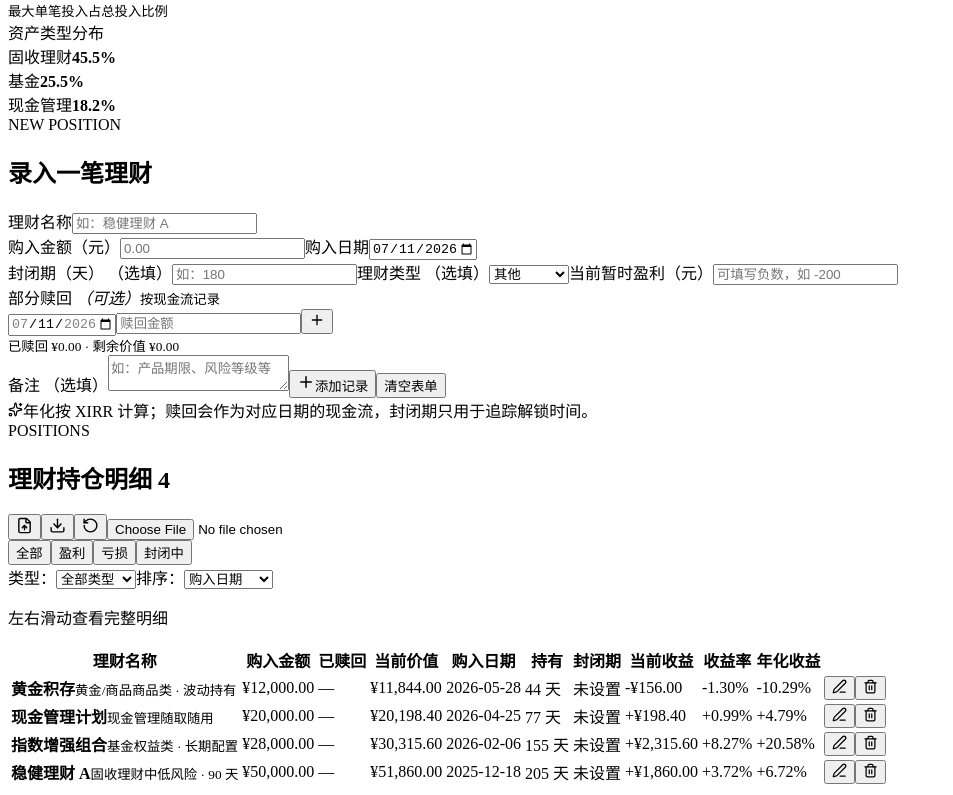
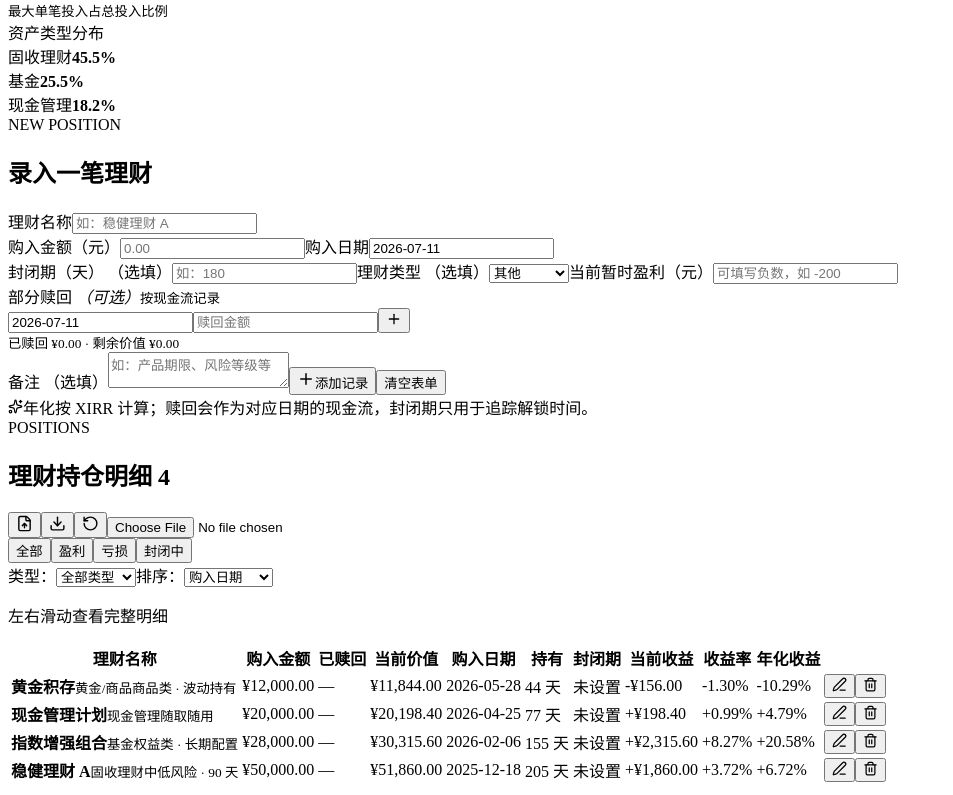
Before and after one commit to SuperMike96/investment_dashboard, a React (Vite) app: page / in a window 1280 px wide. Shown: the part 1144-1939 px from the top of the page, without its empty margins (0-953 px from the left). Built offline with nearby package versions, Linux system fonts and the light colour scheme; the HTML template or start-up script is replaced by a standard one.

Commit message:
fix: make date fields reliable

```diff
--- a/src/App.tsx
+++ b/src/App.tsx
@@ -493,13 +493,13 @@ function App() {
               <label>理财名称<input value={form.name} maxLength={40} placeholder="如：稳健理财 A" onChange={(event) => setForm((previous) => ({ ...previous, name: event.target.value }))} /></label>
               <div className="form-row">
                 <label>购入金额（元）<input value={form.amount || ''} type="number" min="0.01" step="0.01" placeholder="0.00" onChange={(event) => setForm((previous) => ({ ...previous, amount: Number(event.target.value) }))} /></label>
-                <label>购入日期<input value={form.date} type="date" max={todayISO()} onBlur={(event) => setForm((previous) => ({ ...previous, date: event.currentTarget.value }))} /></label>
+                <label>购入日期<input value={form.date} type="text" inputMode="numeric" placeholder="YYYY-MM-DD" maxLength={10} onChange={(event) => setForm((previous) => ({ ...previous, date: event.target.value }))} /></label>
               </div>
               <label>封闭期（天） <span>（选填）</span><input value={form.lockupDays || ''} type="number" min="1" step="1" placeholder="如：180" onChange={(event) => setForm((previous) => ({ ...previous, lockupDays: event.target.value ? Number(event.target.value) : undefined }))} /></label>
               {form.lockupDays && formLockup.unlockDate && <div className="field-hint"><CalendarDays size={13} /> 预计 {formLockup.state === 'unlocked' ? '已解锁' : `解锁于 ${formLockup.unlockDate} · 剩余 ${formLockup.daysRemaining} 天`}</div>}
               <label>理财类型 <span>（选填）</span><select value={form.category || '其他'} onChange={(event) => setForm((previous) => ({ ...previous, category: event.target.value }))}>{CATEGORIES.map((category) => <option key={category} value={category}>{category}</option>)}</select></label>
               <label>当前暂时盈利（元）<input value={form.profit || ''} type="number" step="0.01" placeholder="可填写负数，如 -200" onChange={(event) => setForm((previous) => ({ ...previous, profit: Number(event.target.value) }))} /></label>
-              <div className="redemptions-box"><div className="redemptions-heading"><span>部分赎回 <em>（可选）</em></span><small>按现金流记录</small></div>{(form.redemptions ?? []).map((redemption) => <div className="redemption-row" key={redemption.id}><span>{redemption.date}</span><strong>{formatCurrency(redemption.amount)}</strong><button type="button" aria-label={`删除 ${redemption.date} 的赎回记录`} onClick={() => removeRedemption(redemption.id)}><X size={14} /></button></div>)}<div className="redemption-entry"><input aria-label="赎回日期" type="date" min={form.date} max={todayISO()} value={redemptionDate} onBlur={(event) => setRedemptionDate(event.currentTarget.value)} /><input aria-label="赎回金额" type="number" min="0.01" step="0.01" placeholder="赎回金额" value={redemptionAmount || ''} onChange={(event) => setRedemptionAmount(Number(event.target.value))} /><button type="button" className="icon-button" aria-label="添加赎回记录" onClick={addRedemption}><Plus size={16} /></button></div><small className="redemptions-summary">已赎回 {formatCurrency(formTotalRedeemed)} · 剩余价值 {formatCurrency(formCurrentValue)}</small></div>
+              <div className="redemptions-box"><div className="redemptions-heading"><span>部分赎回 <em>（可选）</em></span><small>按现金流记录</small></div>{(form.redemptions ?? []).map((redemption) => <div className="redemption-row" key={redemption.id}><span>{redemption.date}</span><strong>{formatCurrency(redemption.amount)}</strong><button type="button" aria-label={`删除 ${redemption.date} 的赎回记录`} onClick={() => removeRedemption(redemption.id)}><X size={14} /></button></div>)}<div className="redemption-entry"><input aria-label="赎回日期" type="text" inputMode="numeric" placeholder="YYYY-MM-DD" maxLength={10} value={redemptionDate} onChange={(event) => setRedemptionDate(event.target.value)} /><input aria-label="赎回金额" type="number" min="0.01" step="0.01" placeholder="赎回金额" value={redemptionAmount || ''} onChange={(event) => setRedemptionAmount(Number(event.target.value))} /><button type="button" className="icon-button" aria-label="添加赎回记录" onClick={addRedemption}><Plus size={16} /></button></div><small className="redemptions-summary">已赎回 {formatCurrency(formTotalRedeemed)} · 剩余价值 {formatCurrency(formCurrentValue)}</small></div>
               {Number(form.amount) > 0 && <div className="form-preview"><div><span>录入后当前价值</span><strong>{formatCurrency(formCurrentValue)}</strong></div><div><span>收益率</span><strong className={formReturn >= 0 ? 'positive' : 'negative'}>{formatPercent(formReturn)}</strong></div></div>}
               <label>备注 <span>（选填）</span><textarea value={form.note} maxLength={100} placeholder="如：产品期限、风险等级等" rows={2} onChange={(event) => setForm((previous) => ({ ...previous, note: event.target.value }))} /></label>
               {formError && <p className="form-error" role="alert">{formError}</p>}
```
Also changed, not shown: 1 other file (tests, documents, lock files or other folders).
